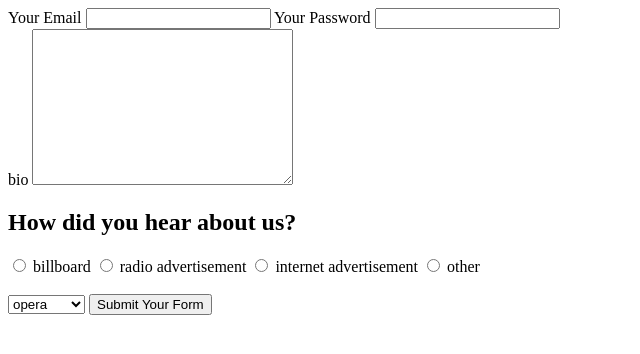
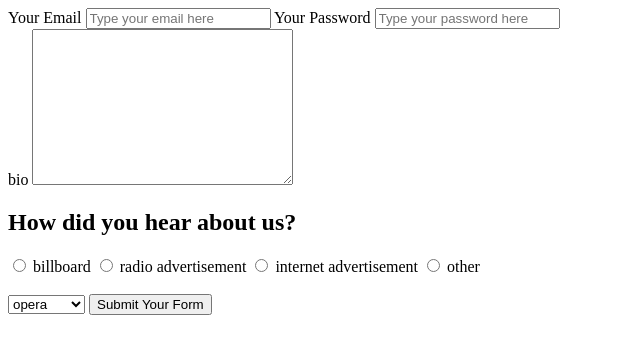
Before and after one commit to Tommy-Cirilo/codeup-web-exercises, a plain HTML site: page forms.html in a window 1280 px wide. Shown: the whole page, without its empty margins (0-640 px from the left). Drawn offline with Linux system fonts and the light colour scheme.

Commit message:
finished

```diff
--- a/forms.html
+++ b/forms.html
@@ -7,9 +7,9 @@
 <body>
     <form method="post" action="https://request-inspector.glitch.me/">
         <label for="email">Your Email</label>
-            <input type="text" name="email" id="email">
+            <input type="text" name="email" id="email" placeholder="Type your email here">
         <label for="Password">Your Password</label>
-            <input type="text" name="Password" id="Password">
+            <input type="password" name="Password" id="Password" placeholder="Type your password here">
         <br>
         <label for="bio">bio</label>
             <textarea name="bio" id="bio" cols="30" rows="10"></textarea>
```
